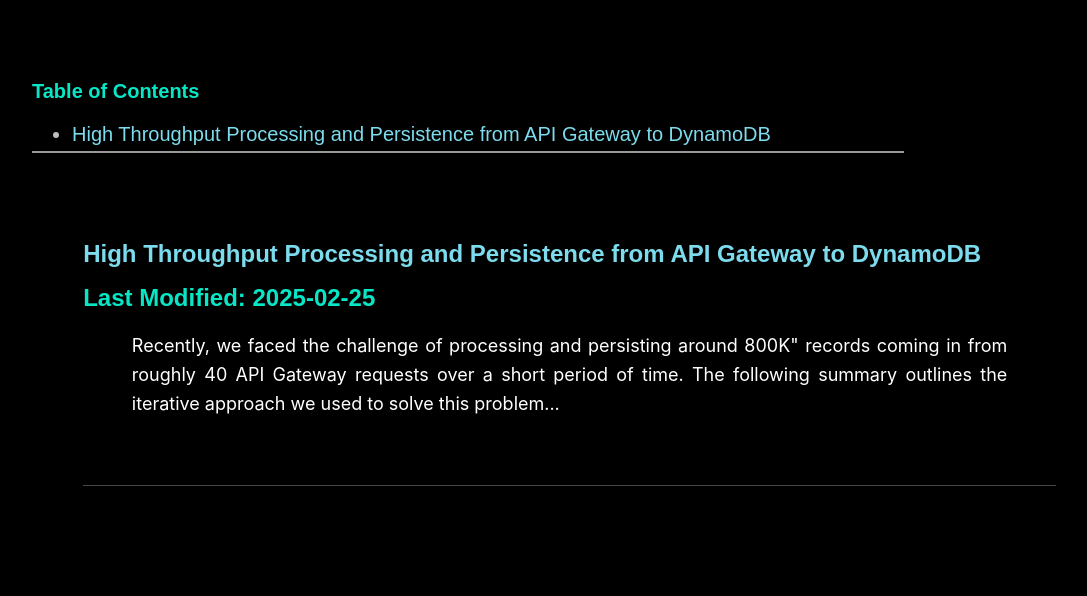
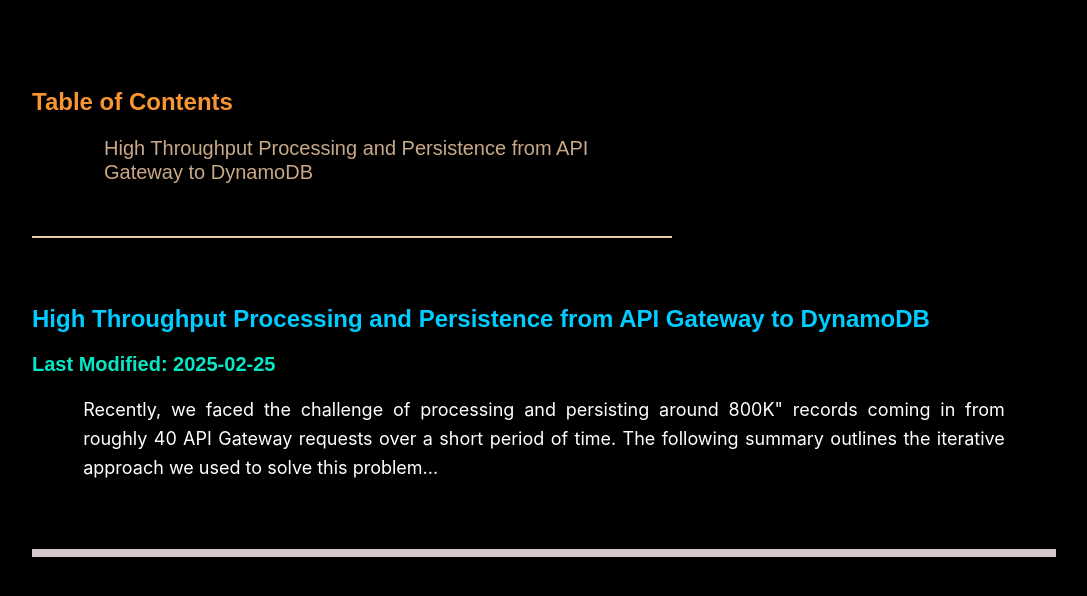
Before and after one commit to pprogrammingg/chaintribe-labs, a plain HTML site: page blog.html in a window 1280 px wide. Shown: the whole page, without its empty margins (32-1119 px from the left). Drawn offline with nearby package versions, Linux system fonts and the light colour scheme.

Commit message:
minor style/margin changes

```diff
--- a/blog.html
+++ b/blog.html
@@ -9,9 +9,9 @@
 </head>
 <body>
     <div class="blog_container" id="blog_index">
-        <div>
+        <div id="table_of_contents">
             <h3>Table of Contents</h3>
-            <ul id="table_of_contents">
+            <ul>
             </ul>
         </div>
     </div>
--- a/blog.js
+++ b/blog.js
@@ -1,6 +1,7 @@
 document.addEventListener("DOMContentLoaded", () => {
     const blogIndex = document.getElementById("blog_index");
     const tableOfContents = document.getElementById("table_of_contents");
+    const tocItemList = tableOfContents.querySelector("ul");
     const blogRoot = "blog_posts/";
 
     const blogPosts = [
@@ -23,7 +24,7 @@ document.addEventListener("DOMContentLoaded", () => {
         blogSummary.classList.add("blog_summary");
         blogSummary.innerHTML = `
             <h1><a href="${postUrl}">${post.title}</a></h1>
-            <h2>Last Modified: ${post.date}</h2>
+            <h3>Last Modified: ${post.date}</h3>
             <p>${post.summary}...</p>
         `;
         blogIndex.appendChild(blogSummary);
@@ -31,6 +32,6 @@ document.addEventListener("DOMContentLoaded", () => {
         // Create table of contents entry
         const tocEntry = document.createElement("li");
         tocEntry.innerHTML = `<a href="#${summaryId}">${post.title}</a>`;
-        tableOfContents.appendChild(tocEntry);
+        tocItemList.appendChild(tocEntry);
     });
 });
--- a/blog_style.css
+++ b/blog_style.css
@@ -1,4 +1,8 @@
 @import url("https://cdnjs.cloudflare.com/ajax/libs/highlight.js/11.7.0/styles/github-dark.min.css");
+
+:root {
+    --line-spacing: 1.5rem;
+}
 
 html, body {
     height: 100%;
@@ -14,7 +18,6 @@ body {
 }
 
 body a {
-    color: rgba(134, 237, 255, 0.924);
     text-decoration: none;
 }
 
@@ -36,28 +39,29 @@ body a:hover {
 
 .blog_container h1 {
     font-size: 3rem;
-    margin-bottom: 10px;
     color: rgb(0, 204, 255);
 }
 
 .blog_container h2 {
     font-size: 1.5rem;
-    margin-top: 1rem;
-    color: rgb(7, 230, 197);
+    color: rgb(116, 179, 169);
 }
 
 .blog_container h3 {
     font-size: 1.25rem;
-    margin-top: 1rem;
+    margin-bottom: 1.25rem;
     color: rgb(7, 230, 197);
 }
 
 .blog_container p {
-    line-height: 2rem;
+    line-height: var(--line-spacing);
+    font-size: 1.5rem;
 }
 
-.blog_container code {
+.blog_container pre {
     font-size: 1rem;
+    border: 0.5rem solid teal;
+    margin: 5rem 0;
 }
 
 *::-webkit-scrollbar-track {
@@ -80,15 +84,19 @@ body a:hover {
 
 
 .blog_summary {
-    margin-left: 5%;
-    border-bottom: 1px solid #444;
+    border-bottom: 0.5rem solid rgb(216, 200, 203);
     padding: 5% 0;
 }
 
 .blog_summary h1 {
     font-size: 1.5rem;
     margin-bottom: 5px;
-    color: pink;
+}
+
+.blog_summary h1 a {
+    font-size: 1.5rem;
+    margin-bottom: 5px;
+    color: rgb(0, 204, 255)
 }
 
 
@@ -114,28 +122,37 @@ body a:hover {
 
 /* TOC */
 #table_of_contents {
-    border-bottom: 2px solid rgba(255, 255, 255, 0.6);
-    max-width: 65vw;
+    border-bottom: 2px solid #eccca2;
+    padding-bottom: 2rem;
+    max-width: 50vw;
 }
 
-#table_of_contents h1 {
-    color: lightblue;
-    font-size: 1.8em;
+#table_of_contents h3 {
+    color: 	#f89431;
+    font-size: 1.2em;
 }
 
 #table_of_contents ul {
-    list-style: none;
-    padding: 0;
+    margin-left: 2rem;
 }
 
 #table_of_contents li {
-    margin: 5px 0;
+    list-style: none;
+    line-height: var(--line-spacing);
+    color: #c9a887;
+    margin: 1rem 0;
+}
+
+#table_of_contents a {
+    color: #c9a887;
 }
 
 /* Blog Post Table*/
 table {
     width: 50%;
     border-collapse: collapse;
+    margin-bottom: 5rem;
+    margin-top: auto;
 }
 
 th, td {
```
